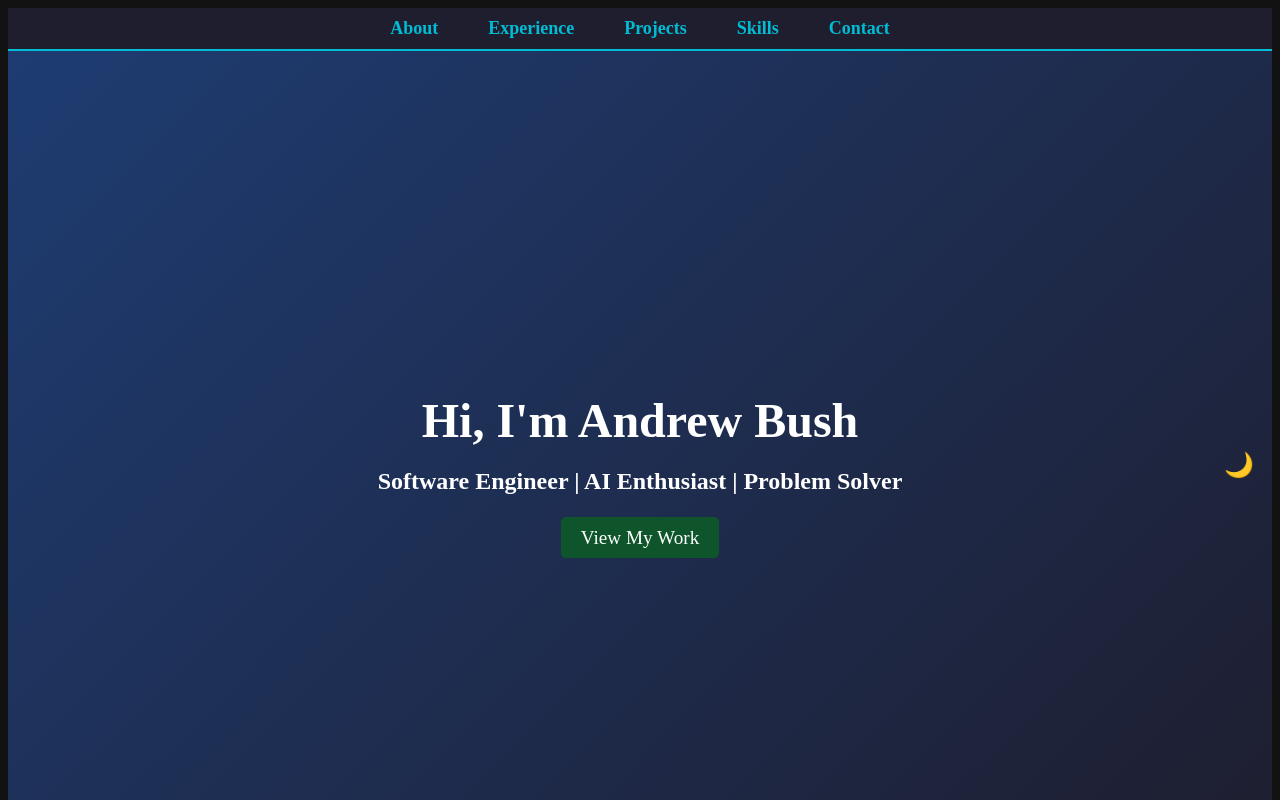
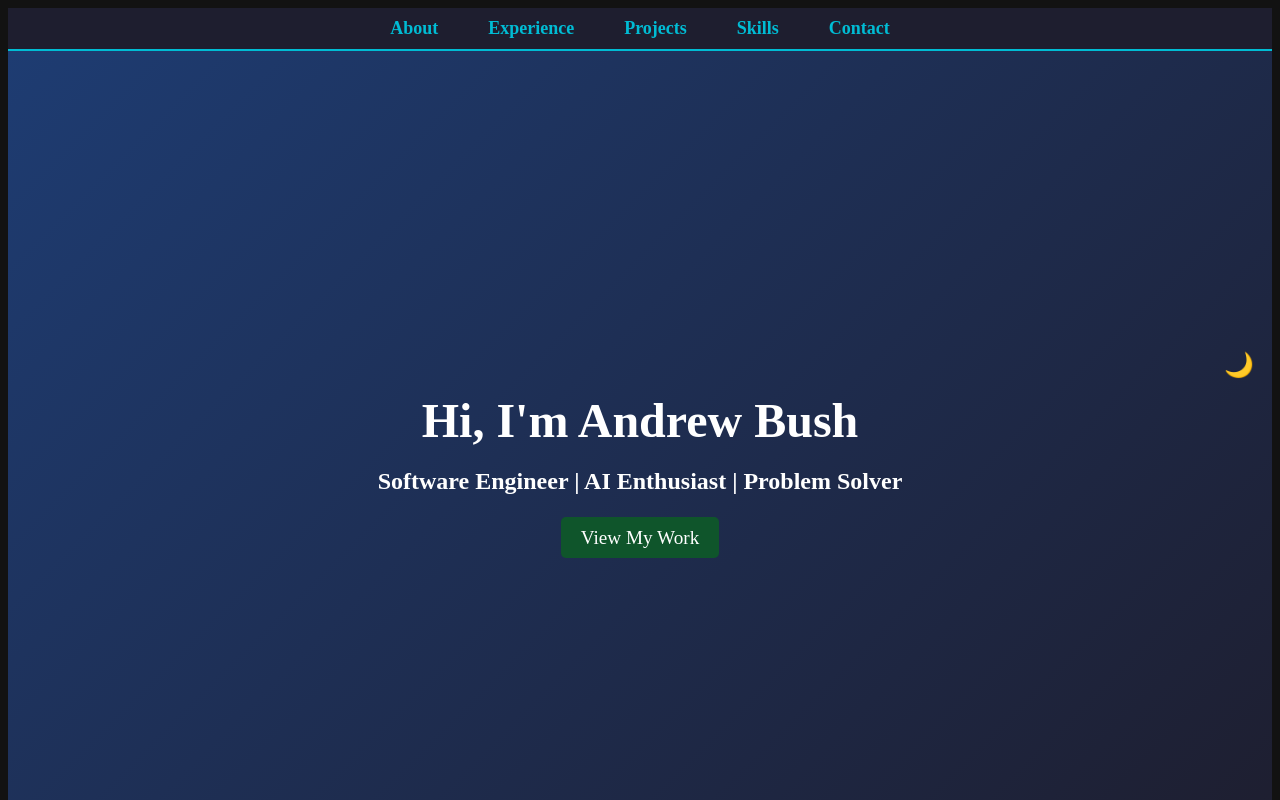
Before and after one commit to drewbush1990/interactive-resume, a React (Create React App) app: page / in a window 1280 px wide. Shown: the top 800 px of the page. Built offline with nearby package versions, Linux system fonts and the light colour scheme.

Commit message:
Fixed toggle position again.

```diff
--- a/src/App.css
+++ b/src/App.css
@@ -10,7 +10,7 @@
 
 .mode-toggle {
   position: fixed;
-  top: 450px;
+  top: 350px;
   right: 20px;
   background: none;
   border: none;
```
